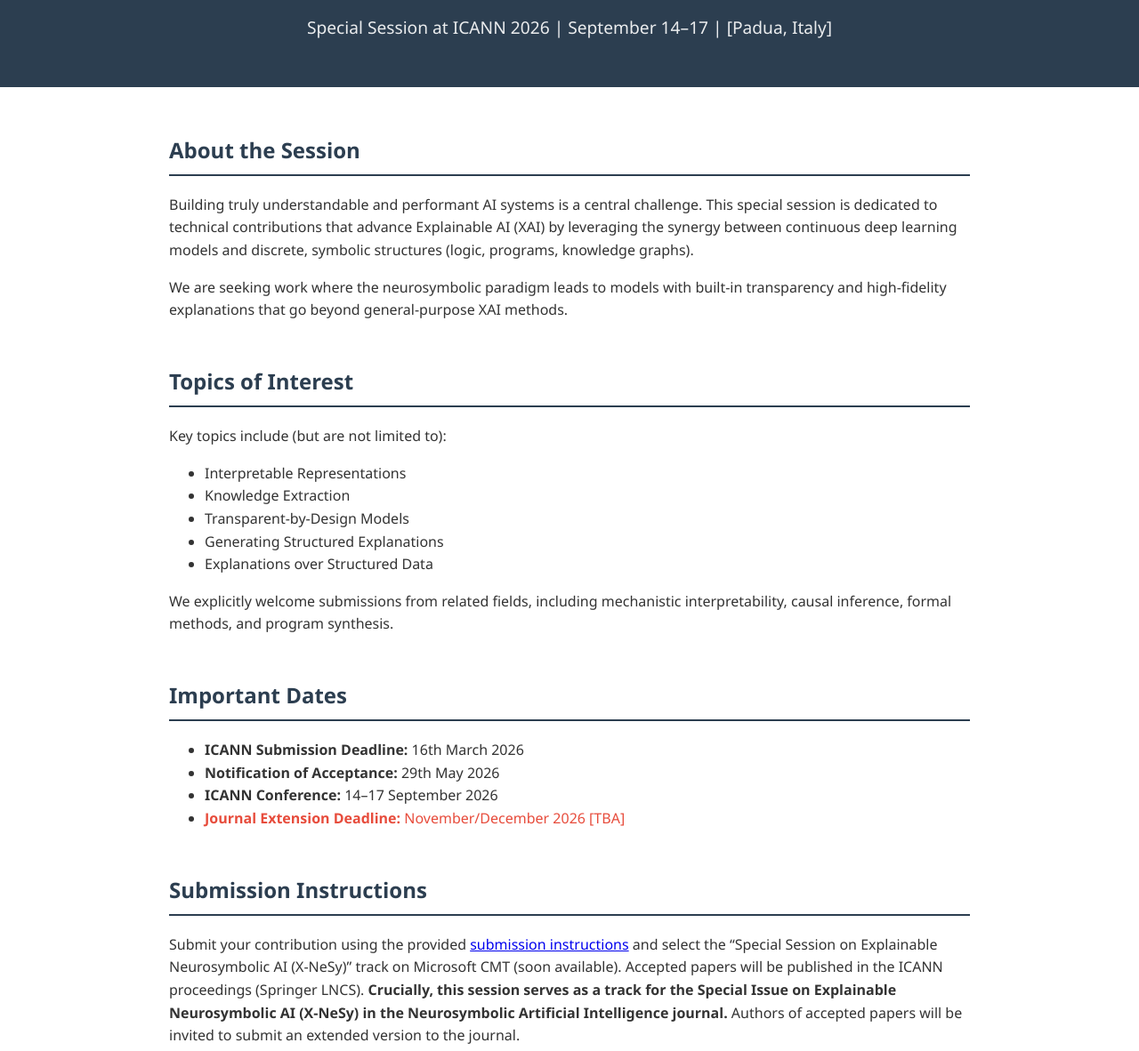
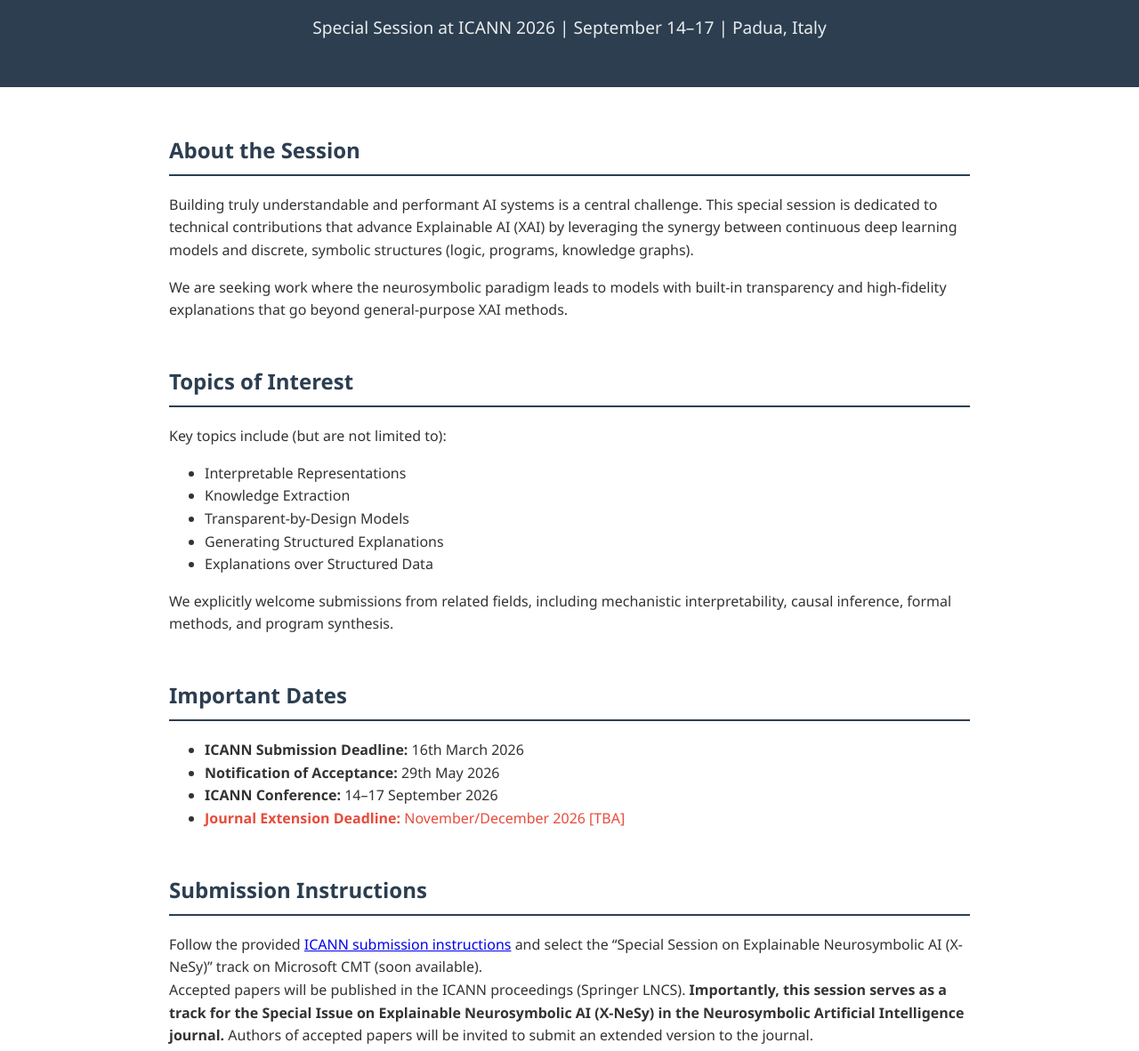
Before and after one commit to GustikS/xnesy-icann2026, a plain HTML site: page index.html in a window 1280 px wide. Shown: the part 158-1340 px from the top of the page at 89% size. Drawn offline with Linux system fonts and the light colour scheme.

Commit message:
Refine submission instructions and session details
Updated text for clarity and consistency in submission instructions.

```diff
--- a/index.html
+++ b/index.html
@@ -57,7 +57,7 @@
 
     <header>
         <h1>Explainable Neurosymbolic AI (X-NeSy)</h1>
-        <p>Special Session at ICANN 2026 | September 14–17 | [Padua, Italy]</p>
+        <p>Special Session at ICANN 2026 | September 14–17 | Padua, Italy</p>
     </header>
 
     <div class="container">
@@ -93,10 +93,10 @@
 
         <section id="submission">
             <h2>Submission Instructions</h2>
-            Submit your contribution using the provided <a href="https://e-nns.org/icann2026/submission">submission instructions</a> and select the “Special Session on Explainable Neurosymbolic AI (X-NeSy)” track on Microsoft CMT (soon available).
-
+            Follow the provided <a href="https://e-nns.org/icann2026/submission">ICANN submission instructions</a> and select the “Special Session on Explainable Neurosymbolic AI (X-NeSy)” track on Microsoft CMT (soon available).
+            <br>
             Accepted papers will be published in the ICANN proceedings (Springer LNCS).
-            <strong>Crucially, this session serves as a track for the Special Issue on Explainable Neurosymbolic AI (X-NeSy) in the Neurosymbolic Artificial Intelligence journal. </strong>
+            <strong>Importantly, this session serves as a track for the Special Issue on Explainable Neurosymbolic AI (X-NeSy) in the Neurosymbolic Artificial Intelligence journal. </strong>
             Authors of accepted papers will be invited to submit an extended version to the journal.
             <br><br>
             <a href="https://e-nns.org/icann2026/" class="btn">Submit to ICANN 2026</a>
```
